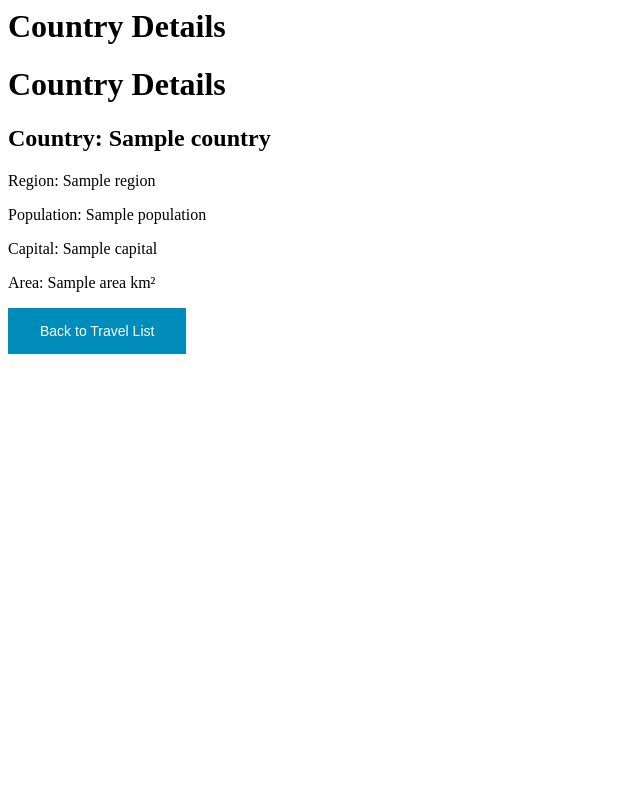
After one commit to kknb1982/wsaadeploy, a Flask app: template templates/country-details.html in a window 1280 px wide. The commit adds this page. Shown: the whole page, without its empty margins (0-640 px from the left). Run offline with Flask 3, Linux system fonts and the light colour scheme; the template is opened without the code that fills it: most values are stand-ins (such as "Sample title", 1, 10 or a date in 2020); parts of the project's set-up code (start-up, migrations or seed data) failed here and were passed over.

Commit message:
handling of country information

```diff
--- a/app.py
+++ b/app.py
@@ -115,6 +115,16 @@ def admin_dashboard(userid):
 
     return render_template('admin-dashboard.html', travel_data=travel_data_with_news)
 
+@app.route('/country-details/<country>', methods=['GET'])
+def country_details(country):
+    countries_data = get_countries()
+    country_data = next((country for country in countries_data if country['name'].lower() == country.lower()), None)
+
+    if not country_data:
+        return "Country not found.", 404
+
+    return render_template('country-details.html', country=country_data)
+
 @app.route('/logout')
 def logout():
     session.clear()
@@ -126,9 +136,9 @@ def get_travel():
     if 'userid' not in session:
         return jsonify([])
 
-    user_id = session['userid']
-    travel_data = get_travel_data_for_user(user_id)
-    print("User ID:", user_id)
+    userid = session['userid']
+    travel_data = get_travel_data_for_user(userid)
+    print("User ID:", userid)
     print("Travel Data:", travel_data)
     return jsonify(travel_data)
 
@@ -167,7 +177,7 @@ def api_update_user():
         return jsonify({'error': 'Unauthorized'}), 403
 
     # Update the user record
-    update_user_record(user_data)  # This function should be defined in data_handler.py
+    update_user_record(user_data)
     return jsonify({'message': 'User record updated successfully.'}), 200
 
 @app.route('/api/update-travel', methods=['POST'])
--- a/static/js/main.js
+++ b/static/js/main.js
@@ -78,11 +78,12 @@ function loadTravel() {
             row.innerHTML = `
                 <td>${travel.institution}</td>
                 <td>${travel.city}</td>
-                <td>${travel.country}</td>
+                <td><a href="/country-details/${travel.country}" class="btn btn-link">${travel.country}</a></td>
                 <td>${formatDateToDDMMYYYY(travel.travelstart)}</td>
                 <td>${formatDateToDDMMYYYY(travel.travelend)}</td>
                 <td>
                     <button class="btn btn-primary btn-sm" onclick="window.location.href='/update-travel/${travel.travelid}'">Update</button>
+                    <button class="btn btn-danger btn-sm" onclick="deleteTravel(${travel.travelid})">Delete</button>
                 </td>
             `;
             tbody.appendChild(row);
--- a/templates/add-travel.html
+++ b/templates/add-travel.html
@@ -9,7 +9,7 @@
         {% if session['userid'] %}
             <div style="background-color: lightgray; padding: 10px;">
                 Logged in as: <strong>{{ session['userid'] }}</strong>
-                <button class="button button2" onclick="window.location.href='/logout'">Logout</button>
+                <button class="button button5" onclick="window.location.href='/logout'">Logout</button>
             </div>
         {% endif %}
 
--- /dev/null
+++ b/templates/country-details.html
@@ -0,0 +1,19 @@
+<html>
+    <head>
+        <title>Country Details</title>
+        <script src="/static/js/main.js" defer></script>
+        <link href="/static/css/style.css" rel="stylesheet">
+    </head>
+
+    <h1>Country Details</h1>
+
+    <body>
+        <h1>Country Details</h1>
+        <h2>Country: {{ country['name'] }}</h2>
+        <p>Region: {{ country['region'] }}</p>
+        <p>Population: {{ country['population'] }}</p>
+        <p>Capital: {{ country['capital'] }}</p>
+        <p>Area: {{ country['area'] }} km²</p>
+        <button class="button button2" onclick="window.location.href='/view-travel/{{session['userid']}}'">Back to Travel List</button>
+    </body>
+</html>
--- a/templates/personal-report.html
+++ b/templates/personal-report.html
@@ -1,6 +1,6 @@
 <html>
     <head>
-        <title>Personal Report</title>
+        <title>Personal Country Report</title>
         <link href="https://cdn.jsdelivr.net/npm/bootstrap@5.3.5/dist/css/bootstrap.min.css" rel="stylesheet">
         <link href="/static/css/style.css" rel="stylesheet">
     </head>
--- a/utils/data_handler.py
+++ b/utils/data_handler.py
@@ -108,6 +108,7 @@ def update_user_record(updated_user):
             user['email'] = updated_user.get('email', user['email'])
             user['phone'] = updated_user.get('phone', user['phone'])
             user['role'] = updated_user.get('role', user['role'])
+            print(f"Updating user record: {user}")  # Debugging log
             break
 
     # Write the updated users back to the CSV file
```
Also changed, not shown: templates/view-travel.html (+9 -10 lines).
